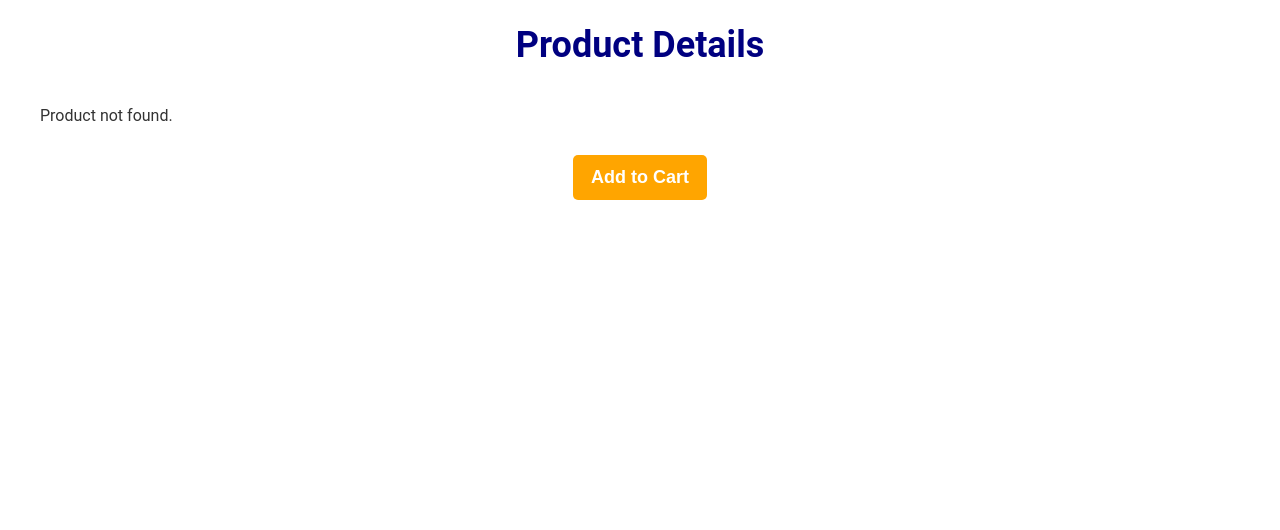
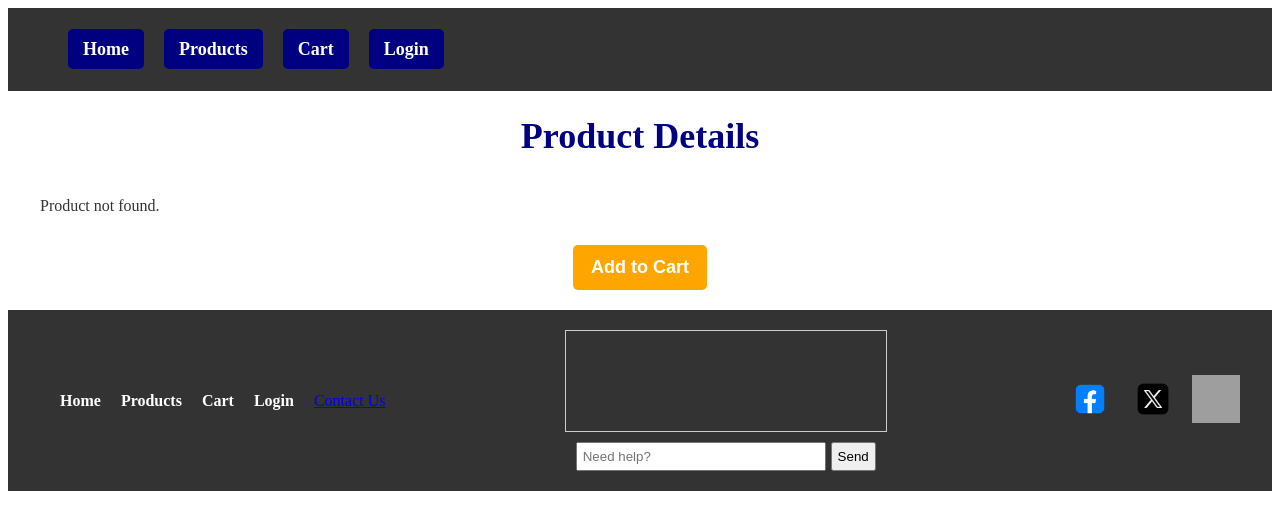
Before and after one commit to PesHeF/eCommerce.1, a PHP site: page /Catalogue/productDetails.php in a window 1280 px wide. Shown: the top 530 px of the page. Run offline with PHP 8.4, Linux system fonts and the light colour scheme; grey boxes are pictures that could not be loaded.

Commit message:
Implemented working cart system
* Altered cart and product details to make the cart system function properly
* Various styling changes
* Added navbar / footer to catalogue, product details and cart
* Likely the final version of site

```diff
--- a/eCommerce/Catalogue/productDetails.js
+++ b/eCommerce/Catalogue/productDetails.js
@@ -40,14 +40,44 @@ function displayProductDetails(product) {
             </ul>
         </div>
     `;
+
+    // Add an event listener for the "Add to Cart" button
+    const addToCartButton = document.getElementById('add-to-cart');
+    addToCartButton.addEventListener('click', function () {
+        addToCart(product); // Add product to cart
+    });
 }
 
-// Function to change the main product image when a thumbnail is clicked
-function changeImage(image) {
-    document.getElementById('main-product-image').src = image;
+function loadCart() {
+    fetch('../cart/cart.php')
+        .then(res => res.json())
+        .then(data => {
+            cart = data;
+            renderCart();
+        });
 }
 
-// Event listener for Add to Cart button
-document.getElementById('add-to-cart').addEventListener('click', function () {
-    alert('Product added to cart!');
-});
+function addToCart(product) {
+    let cart = JSON.parse(sessionStorage.getItem("cart")) || [];
+
+    // Check if product is already in cart
+    let existingItem = cart.find(item => item.id === product.id);
+    if (existingItem) {
+        existingItem.quantity += 1; // Increase quantity if already in the cart
+    } else {
+        cart.push({
+            id: product.id,
+            title: product.title,
+            price: product.price,
+            image: product.image,
+            quantity: 1
+        });
+    }
+
+    console.log(cart);
+    // Store the updated cart back in sessionStorage
+    sessionStorage.setItem("cart", JSON.stringify(cart));
+    console.log(sessionStorage.getItem("cart"));
+
+    alert(`${product.title} added to cart!`);
+}
--- a/eCommerce/Catalogue/productDetails.php
+++ b/eCommerce/Catalogue/productDetails.php
@@ -5,7 +5,20 @@
     <meta name="viewport" content="width=device-width, initial-scale=1.0">
     <title>Product Details</title>
     <link rel="stylesheet" href="../styles/catalogueStyles.css">
+    <link rel="stylesheet" href="../styles/homeStyles.css">
 </head>
+
+<header class="navbar">
+
+    <nav>
+        <ul class="nav-menu">
+            <li><a href="../index.php" class="nav-link">Home</a></li>
+            <li><a href="index.php" class="nav-link">Products</a></li>
+            <li><a href="../cart/cart.php" class="nav-link">Cart</a></li>
+            <li><a href="../loginregister/index.php" class="nav-link">Login</a></li>
+        </ul>
+    </nav>
+</header>
 <body>
 
 <div class="container">
@@ -13,12 +26,40 @@
 
     <div id="product-details-container" class="product-details"></div>
 
+
+</button>
     <div class="cta-container">
         <button id="add-to-cart" class="cta-button">Add to Cart</button>
     </div>
 </div>
 
+<footer>
+    <div class="footer-container">
+        <!-- Navigation Links -->
+        <ul class="footer-links">
+            <li><a href="../index.php">Home</a></li>
+            <li><a href="index.php">Products</a></li>
+            <li><a href="../cart/cart.php">Cart</a></li>
+            <li><a href="../loginregister/index.php">Login</a></li>
+        </ul>
+
+        <!-- Contact Us -->
+        <a href="mailto:support@example.com?subject=Customer%20Inquiry&body=Hello,%20I%20have%20a%20question%20about...">Contact Us</a>
+
+        <!-- Chat Bot -->
+        <?php include '../chatbot.html'; ?>
+
+        <!-- Social Links -->
+        <div class="social-links">
+            <a href="#"><img src="../images/faceB-icon.png" alt="Facebook"></a>
+            <a href="#"><img src="../images/twitter-icon.png" alt="Twitter"></a>
+            <a href="#"><img src="../images/insta-icon.png" alt="Instagram"></a>
+        </div>
+    </div>
+</footer>
 <script src="productDetails.js"></script>
 
 </body>
+
+
 </html>
--- a/eCommerce/Styles/cartStyles.css
+++ b/eCommerce/Styles/cartStyles.css
@@ -1,10 +1,9 @@
 /* ===== GLOBAL STYLES ===== */
 body {
-    font-family: 'Helvetica Neue', sans-serif;
-    margin: 0;
+    font-family: 'Segoe UI', Tahoma, Geneva, Verdana, sans-serif, margin: 0;
     background: #fff;
     color: #333;
-  }
+}
 
   /* ===== HEADER & FOOTER ===== */
   header, footer {
--- a/eCommerce/Styles/catalogueStyles.css
+++ b/eCommerce/Styles/catalogueStyles.css
@@ -1,11 +1,12 @@
 /* General Styles */
 body {
-    font-family: 'Roboto', 'Helvetica Neue', sans-serif;
+    font-family: 'Segoe UI', Tahoma, Geneva, Verdana, sans-serif,
     margin: 0;
     padding: 0;
     background-color: white;
     color: #333;
 }
+
 
 .container {
     max-width: 1200px;
@@ -189,13 +190,7 @@ h2 {
     }
 
 /* General Styles */
-body {
-    font-family: 'Roboto', 'Helvetica Neue', sans-serif;
-    margin: 0;
-    padding: 0;
-    background-color: white;
-    color: #333;
-}
+
 
 .container {
     max-width: 1200px;
--- a/eCommerce/Styles/homeStyles.css
+++ b/eCommerce/Styles/homeStyles.css
@@ -8,6 +8,8 @@
     justify-content: center;
     align-items: center;
 }
+
+
 
 /* Featured Product Card */
 .featured-product {
@@ -109,6 +111,7 @@
     list-style: none;
     display: flex;
     gap: 20px; /* Spacing between links */
+    font-family: 'Segoe UI', Tahoma, Geneva, Verdana, sans-serif,
 }
 
 /* Nav Links */
@@ -196,6 +199,7 @@ footer {
     align-items: center;
     max-width: 1200px;
     margin: 0 auto;
+    font-family: 'Segoe UI', Tahoma, Geneva, Verdana, sans-serif,
 }
 
 /* Styling for chatbox */
```
Also changed, not shown: eCommerce/Cart/cart.php (+64 -38 lines), eCommerce/Catalogue/index.php (+38 -0 lines).
